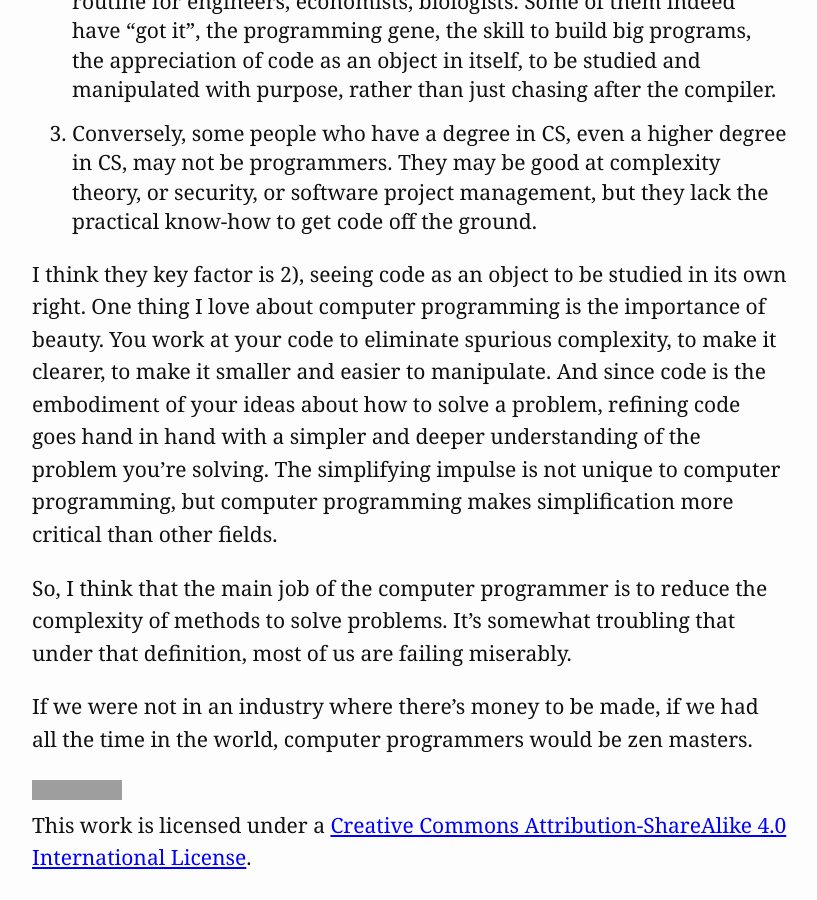
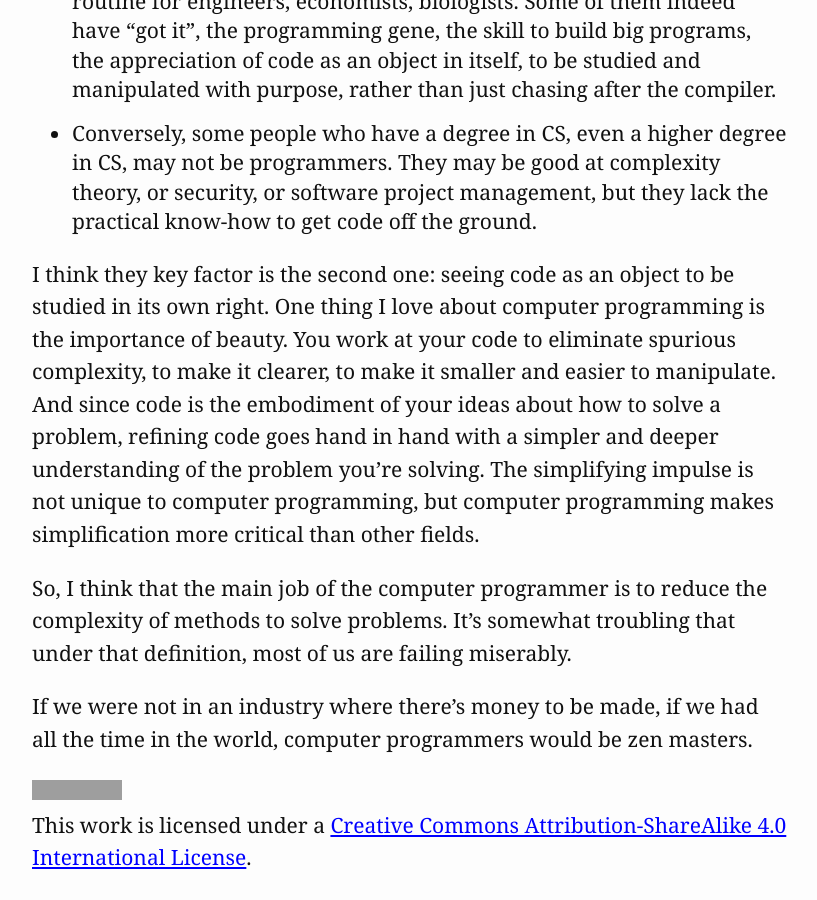
Before and after one commit to jsilvela/jsilvela.github.io, a Jekyll site: the page built from _posts/2015-04-18-zeros-and-ones.md, in a window 1280 px wide and 900 px high, scrolled down 1017 px. Shown: the whole window, without its empty margins (96-913 px from the left). Built offline with Jekyll 4.4.1, drawn with Linux system fonts in a browser that asks for light colours; grey boxes are pictures that could not be loaded.

Commit message:
list def

```diff
--- a/_posts/2015-04-18-zeros-and-ones.md
+++ b/_posts/2015-04-18-zeros-and-ones.md
@@ -14,11 +14,11 @@
 
 So how does one describe the job of a programmer accurately, and shortly?
 Not sure, but I have some ideas, mostly in the negative direction.
-1. Computer programming is not mainly about computers. Your job did not change in a significant way when you switched to mac, and you can write programs that work even if you’re largely ignorant of computer architecture.
-2. Many people program who are not computer programmers. Writing Excel macros, using Matlab, even writing the odd SQL query, are routine for engineers, economists, biologists. Some of them indeed have “got it”, the programming gene, the skill to build big programs, the appreciation of code as an object in itself, to be studied and manipulated with purpose, rather than just chasing after the compiler.
-3. Conversely, some people who have a degree in CS, even a higher degree in CS, may not be programmers. They may be good at complexity theory, or security, or software project management, but they lack the practical know-how to get code off the ground.
+* Computer programming is not mainly about computers. Your job did not change in a significant way when you switched to mac, and you can write programs that work even if you’re largely ignorant of computer architecture.
+* Many people program who are not computer programmers. Writing Excel macros, using Matlab, even writing the odd SQL query, are routine for engineers, economists, biologists. Some of them indeed have “got it”, the programming gene, the skill to build big programs, the appreciation of code as an object in itself, to be studied and manipulated with purpose, rather than just chasing after the compiler.
+* Conversely, some people who have a degree in CS, even a higher degree in CS, may not be programmers. They may be good at complexity theory, or security, or software project management, but they lack the practical know-how to get code off the ground.
 
-I think they key factor is 2), seeing code as an object to be studied in its own right. One thing I love about computer programming is the importance of beauty. You work at your code to eliminate spurious complexity, to make it clearer, to make it smaller and easier to manipulate. And since code is the embodiment of your ideas about how to solve a problem, refining code goes hand in hand with a simpler and deeper understanding of the problem you’re solving. The simplifying impulse is not unique to computer programming, but computer programming makes simplification more critical than other fields.
+I think they key factor is the second one: seeing code as an object to be studied in its own right. One thing I love about computer programming is the importance of beauty. You work at your code to eliminate spurious complexity, to make it clearer, to make it smaller and easier to manipulate. And since code is the embodiment of your ideas about how to solve a problem, refining code goes hand in hand with a simpler and deeper understanding of the problem you’re solving. The simplifying impulse is not unique to computer programming, but computer programming makes simplification more critical than other fields.
 
 So, I think that the main job of the computer programmer is to reduce the complexity of methods to solve problems. It’s somewhat troubling that under that definition, most of us are failing miserably.
 
```
